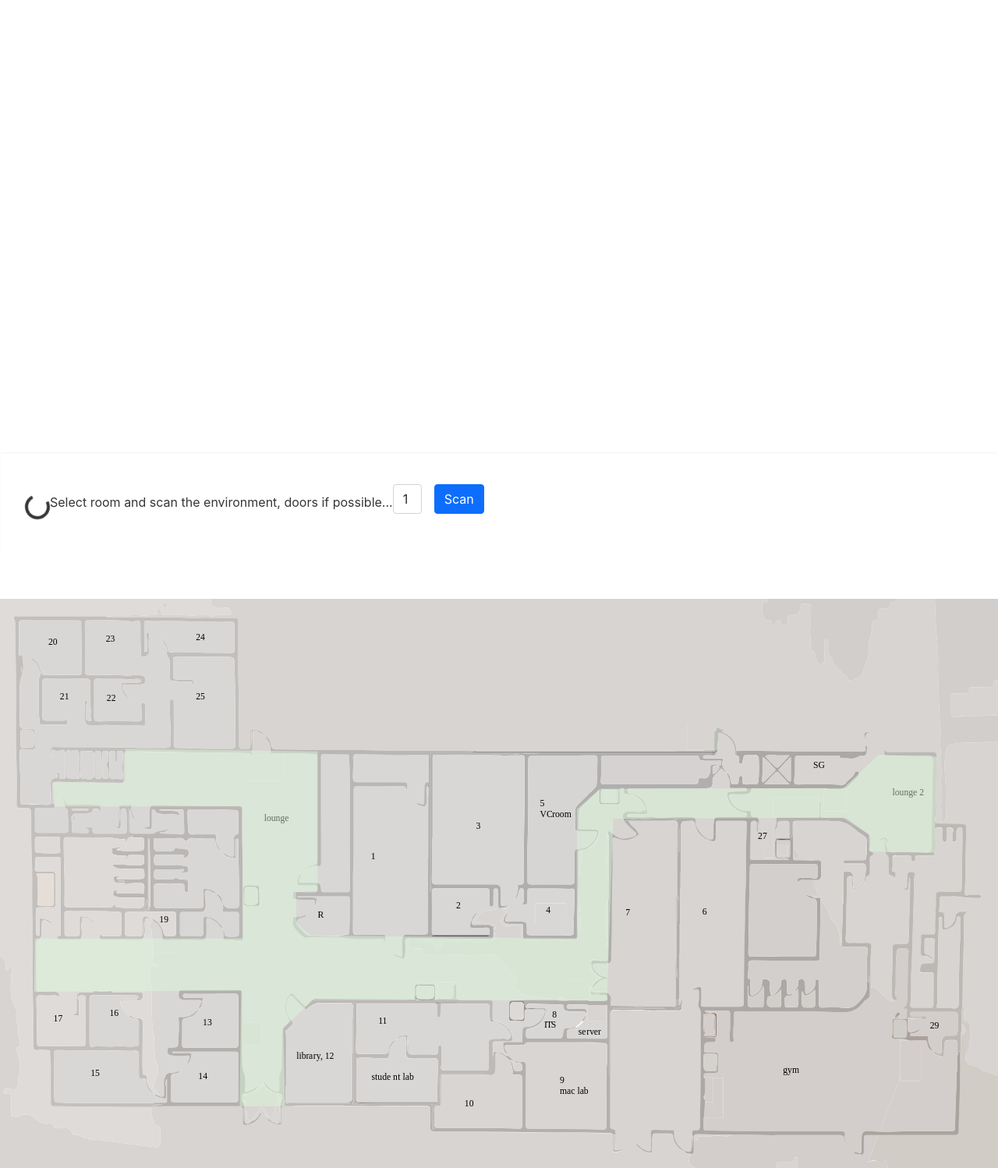
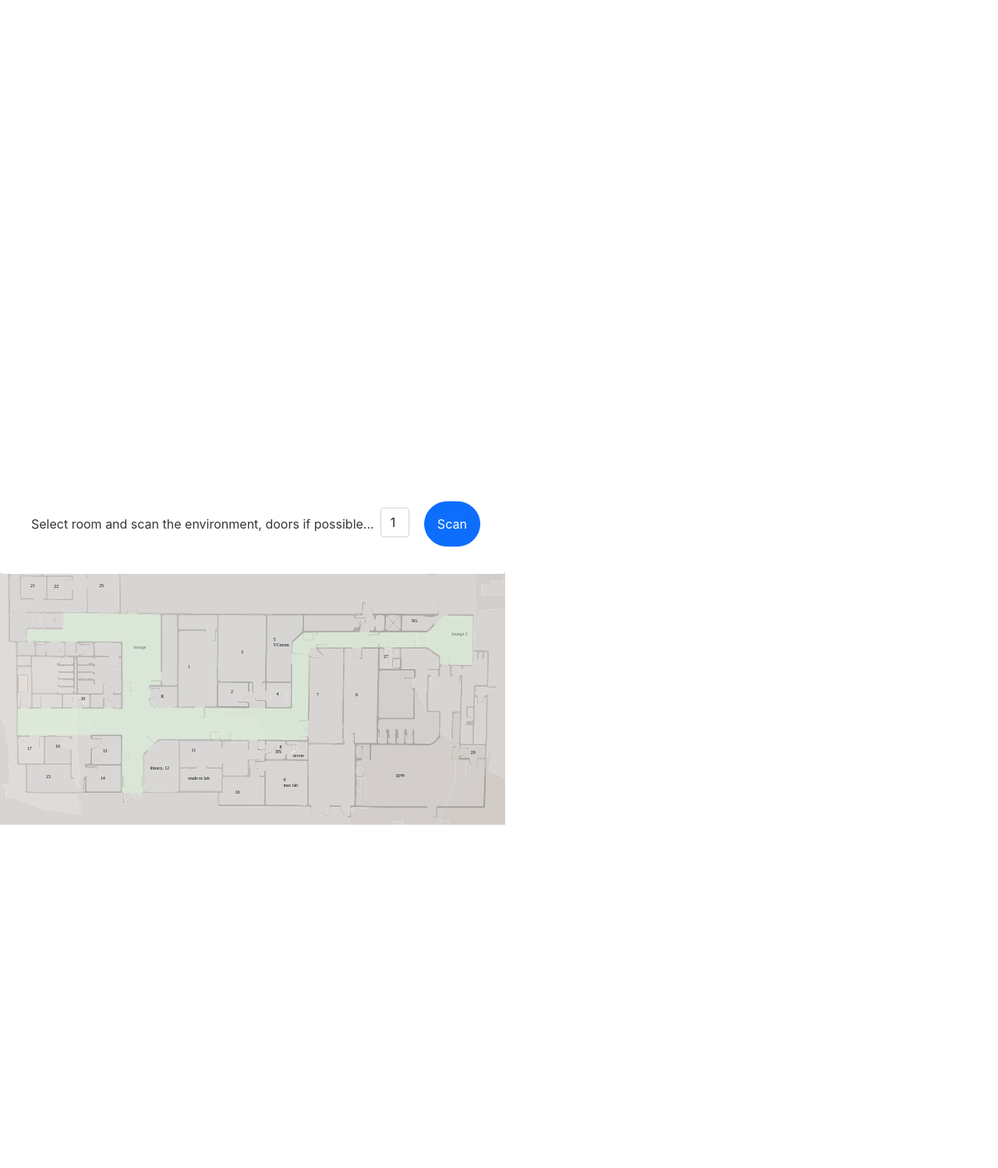
Before and after one commit to Martincic/ar-image-recognition, a Flask app: page / in a window 1280 px wide. Shown: the whole page at 78% size. After the commit the page ends 1058 px from the top, so only its background shows below. Run offline with Flask 2, Linux system fonts and the light colour scheme; some libraries are stand-ins or nearby versions.

Commit message:
upload err, add scan spinner

```diff
--- a/app.py
+++ b/app.py
@@ -24,7 +24,7 @@
 
 ALLOWED_EXTENSIONS = set(['txt', 'pdf', 'png', 'jpg', 'jpeg', 'gif'])
 
-# detector = ObjectDetection()
+detector = ObjectDetection()
 
 app = Flask(__name__)
 app.config['UPLOAD_FOLDER'] = UPLOAD_FOLDER
--- a/static/css/main.css
+++ b/static/css/main.css
@@ -2,7 +2,7 @@
     max-width: 650px;
     height: 100%;
 }
-.video-frame {
+.main-frame {
     position: absolute;
     z-index: 1;
 }
@@ -10,13 +10,24 @@
 .input {
     padding: 4em 2em;
     border: none;
+    box-shadow: none;
     position: relative;
-    top: -60px;
+    top: 6vh;
     background-color: white;
     z-index: 2;
 }
 
-#video {
-    height: 80vh !important;
+#scanBtn{
+    border-radius: 5em;
+    padding: 1em;
+    margin-left: 1.2em;
+}
+
+.room-select{
+    z-index: 3;
+}
+
+#vid {
+    height: 70vh !important;
     width: 100%;
 }
--- a/static/script.js
+++ b/static/script.js
@@ -71,14 +71,21 @@
     initializeCamera();
 
     let scanBtn = document.getElementById('scanBtn');
+    let spinner = document.getElementById('spinner');
+    let spinner_text = document.getElementById('spinner-text');
+
     scanBtn.addEventListener("click", scanEnvironment);
 
 
     function scanEnvironment() {
+        // add spinner
+        spinner_text.textContent = '';
+        spinner.classList.remove('d-none');
+        scanBtn.style.padding = '0.5em 1em';
+
         // Take a photo every 0.5s and upload it
         let interval = setInterval(myTimer, 500);
-        console.log(dots)
-        // dots[0].setAttributeNS(null, 'fill', '#d74200');
+
         // Stop taking photos after 10s, call /processImages API and get the results
         setTimeout(function () {
             clearInterval(interval);
@@ -98,6 +105,11 @@
                     // draw location on map
                     dots_Off();
                     dots[sessionStorage.dot_id].setAttributeNS(null, 'fill', '#d74200');
+
+                    // remove spinner
+                    scanBtn.style.padding = '1em';
+                    spinner.classList.add('d-none');
+                    spinner_text.textContent = 'Scan';
                     // alert(data);
                 },
                 error: function (data) {
@@ -109,11 +121,8 @@
         }, 10000);
     }
 
-    let counter = 0;
 
     function myTimer() {
-        counter++;
-        document.getElementById('counter').innerHTML = counter;
         var canvas = document.getElementById('canvas');
         var ctx = canvas.getContext('2d');
         var video = document.getElementById('video');
--- a/templates/index.html
+++ b/templates/index.html
@@ -18,19 +18,17 @@
 </head>
 
 <body>
-    <div class='d-flex flex-column align-items-center justify-content-center video-frame'>
-
-        <video autoplay id="video"></video>
+    <div class='d-flex flex-column align-items-center justify-content-center main-frame'>
+        <div id="vid">
+            <video autoplay id="video"></video>
+        </div>
 
         <div class="input">
-            <div class="spinner-border mt-3" role="status">
-                <span class="visually-hidden">Loading...</span>
-            </div>
 
-            <p>Select room and scan the environment, doors if possible...</p>
+            <p class="px-2">Select room and scan the environment, doors if possible...</p>
 
             <div class="d-flex flex-row">
-                <div class="form-group">
+                <div class="form-group room-select mt-2">
                     <select class="form-control" id="sel1">
                     <option>1</option>
                     <option>2</option>
@@ -39,7 +37,7 @@
                     </select>
                 </div>
 
-                <button type="button" id="scanBtn" class="btn btn-primary mb-2 mx-4">Scan</button>
+                <button type="button" id="scanBtn" class="btn btn-primary"><span id="spinner" class="spinner-border d-none"></span><span id="spinner-text">Scan</span</button>
             </div>
         </div>
 
```
